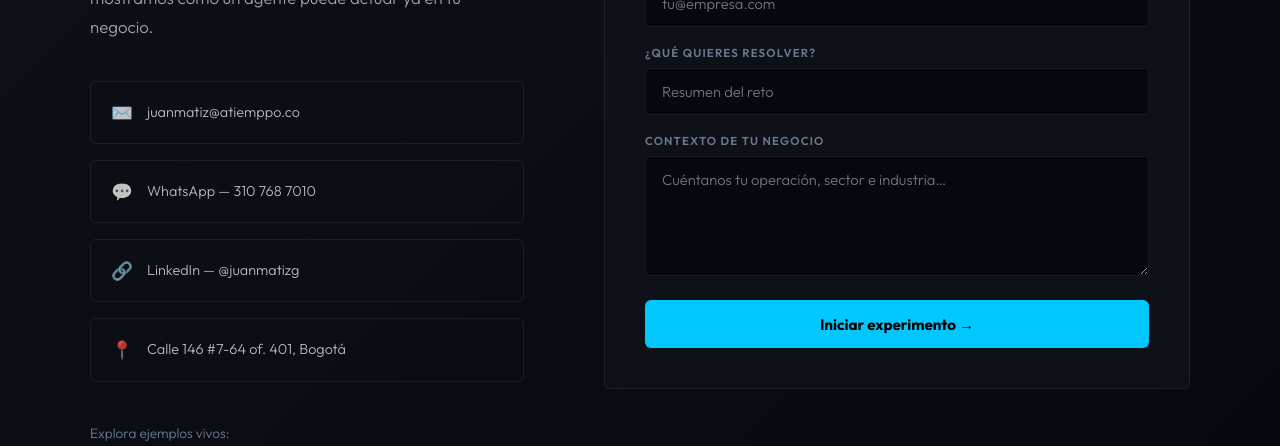
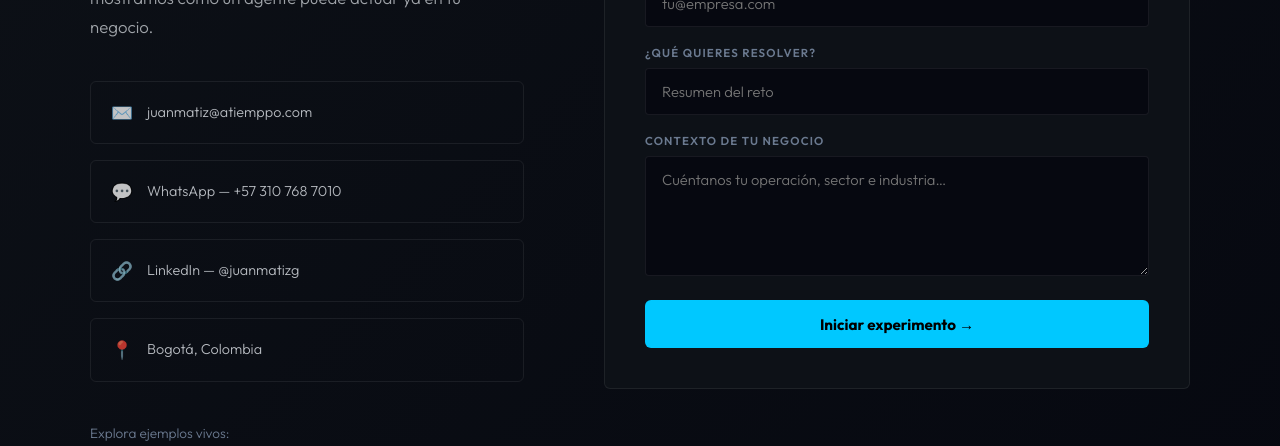
Before and after one commit to imatjuanmatiz/atiemppo-web, a Jekyll site: the page built from index.html, in a window 1280 px wide and 900 px high, scrolled down 6603 px. Shown: the part 157-603 px from the top of the window. Built offline with Jekyll 4.4.1, drawn with Linux system fonts in a browser that asks for light colours.

Commit message:
Update contact information in index.html

```diff
--- a/index.html
+++ b/index.html
@@ -504,10 +504,10 @@ footer{background:var(--bg);border-top:1px solid var(--border2);padding:2.5rem 3
         <h2 class="s-title">Hablemos de tu <span style="color:var(--cyan)">próximo agente.</span></h2>
         <p class="s-body">Agenda <strong style="color:var(--white)">30 minutos gratis</strong>. Escuchamos tu contexto y te mostramos cómo un agente puede actuar ya en tu negocio.</p>
         <div class="contact-links">
-          <a href="mailto:juanmatiz@atiemppo.co" class="contact-link"><span class="contact-ico">✉️</span>juanmatiz@atiemppo.co</a>
-          <a href="https://wa.me/573107687010" target="_blank" rel="noopener" class="contact-link"><span class="contact-ico">💬</span>WhatsApp — 310 768 7010</a>
+          <a href="mailto:juanmatiz@atiemppo.co" class="contact-link"><span class="contact-ico">✉️</span>juanmatiz@atiemppo.com</a>
+          <a href="https://wa.me/573107687010" target="_blank" rel="noopener" class="contact-link"><span class="contact-ico">💬</span>WhatsApp — +57 310 768 7010</a>
           <a href="https://linkedin.com/in/juanmatizg" target="_blank" rel="noopener" class="contact-link"><span class="contact-ico">🔗</span>LinkedIn — @juanmatizg</a>
-          <a href="https://wa.me/573208355163" target="_blank" rel="noopener" class="contact-link"><span class="contact-ico">📍</span>Calle 146 #7-64 of. 401, Bogotá</a>
+          <a href="https://wa.me/573208355163" target="_blank" rel="noopener" class="contact-link"><span class="contact-ico">📍</span>Bogotá, Colombia</a>
         </div>
         <p style="font-size:.85rem;color:var(--muted);margin-bottom:.6rem">Explora ejemplos vivos:</p>
         <a href="https://dashboards.atiemppo.co" target="_blank" rel="noopener" class="dash-link">dashboards.atiemppo.co ↗</a>
```
